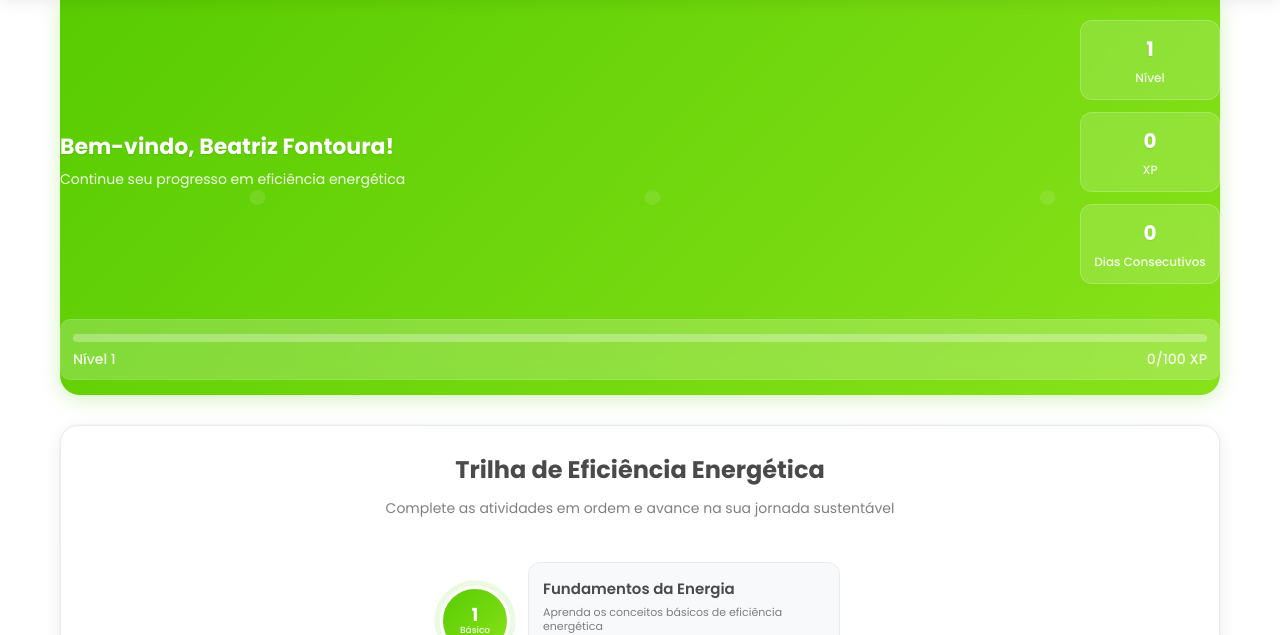
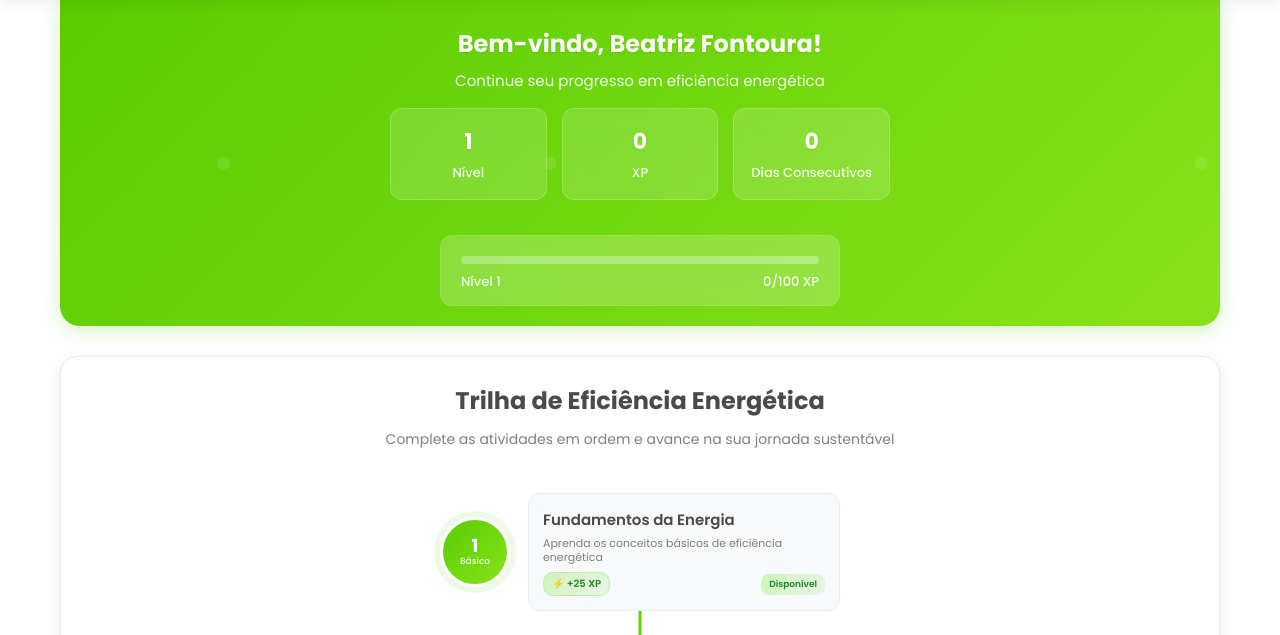
Before and after one commit to imcamilaalmeida/ecotrace, a Flask app: page /painel_funcionario in a window 1280 px wide. Shown: the part 66-701 px from the top of the page. Run offline with Flask 3, Linux system fonts and the light colour scheme; a user stored in the database is signed in; data comes from the database, SQL or seed files in the repository; data that the repository does not hold is empty.

Commit message:
Centralizar hero section nas páginas do funcionário e gerente

```diff
--- a/static/css/painel_funcionario.css
+++ b/static/css/painel_funcionario.css
@@ -97,16 +97,17 @@ body {
   box-shadow: 0 1px 3px rgba(0, 0, 0, 0.2);
 }
 
-/* Hero Section Compacta */
+/* Hero Section Compacta e Centralizada */
 .hero-section {
   background: linear-gradient(135deg, var(--primary-green), var(--secondary-green));
   color: white;
-  padding: 20px 0 15px 0;
+  padding: 25px 0 20px 0;
   border-radius: 0 0 20px 20px;
   margin-bottom: 25px;
   box-shadow: 0 4px 20px rgba(88, 204, 2, 0.25);
   position: relative;
   overflow: hidden;
+  text-align: center;
 }
 
 .hero-section::before {
@@ -122,35 +123,43 @@ body {
 
 .user-welcome {
   display: flex;
+  flex-direction: column;
   align-items: center;
-  justify-content: space-between;
-  margin-bottom: 15px;
+  justify-content: center;
+  margin-bottom: 20px;
+  gap: 15px;
+}
+
+.welcome-text {
+  text-align: center;
 }
 
 .welcome-text h1 {
-  font-size: 22px;
-  margin-bottom: 4px;
+  font-size: 24px;
+  margin-bottom: 6px;
   font-weight: 700;
   text-shadow: 0 1px 2px rgba(0, 0, 0, 0.1);
 }
 
 .welcome-text p {
   opacity: 0.9;
-  font-size: 14px;
+  font-size: 15px;
   margin: 0;
 }
 
 .stats-container {
   display: grid;
   grid-template-columns: repeat(auto-fit, minmax(140px, 1fr));
-  gap: 12px;
+  gap: 15px;
   margin-bottom: 15px;
+  max-width: 500px;
+  width: 100%;
 }
 
 .stat-card {
   background-color: rgba(255, 255, 255, 0.15);
   border-radius: 12px;
-  padding: 12px 8px;
+  padding: 15px 10px;
   text-align: center;
   backdrop-filter: blur(10px);
   border: 1px solid rgba(255, 255, 255, 0.2);
@@ -163,26 +172,29 @@ body {
 }
 
 .stat-value {
-  font-size: 20px;
+  font-size: 22px;
   font-weight: 700;
-  margin-bottom: 3px;
+  margin-bottom: 4px;
   text-shadow: 0 1px 2px rgba(0, 0, 0, 0.1);
 }
 
 .stat-label {
-  font-size: 12px;
+  font-size: 13px;
   opacity: 0.9;
   font-weight: 500;
 }
 
-/* Progress Bar Compacta */
+/* Progress Bar Centralizada */
 .progress-container {
-  margin-top: 12px;
+  margin-top: 15px;
   background: rgba(255, 255, 255, 0.2);
-  padding: 8px 12px;
-  border-radius: 10px;
+  padding: 12px 20px;
+  border-radius: 12px;
   backdrop-filter: blur(10px);
   border: 1px solid rgba(255, 255, 255, 0.1);
+  max-width: 400px;
+  margin-left: auto;
+  margin-right: auto;
 }
 
 .progress-bar {
@@ -190,7 +202,7 @@ body {
   background-color: rgba(255, 255, 255, 0.3);
   border-radius: 4px;
   overflow: hidden;
-  margin: 6px 0;
+  margin: 8px 0;
 }
 
 .progress-fill {
@@ -204,23 +216,23 @@ body {
 .progress-container > div:last-child {
   display: flex;
   justify-content: space-between;
-  font-size: 12px;
+  font-size: 13px;
   opacity: 0.9;
   font-weight: 500;
 }
 
-/* Streak Counter */
+/* Streak Counter Centralizado */
 .streak-counter {
   display: flex;
   align-items: center;
   justify-content: center;
   gap: 6px;
-  margin-top: 6px;
+  margin-top: 8px;
 }
 
 .streak-flame {
   color: var(--orange);
-  font-size: 16px;
+  font-size: 18px;
   animation: pulse 2s infinite;
 }
 
--- a/templates/painel_funcionario.html
+++ b/templates/painel_funcionario.html
@@ -30,6 +30,7 @@
 
   <main class="container">
     <!-- Hero Section -->
+    <!-- Hero Section -->
     <section class="hero-section">
       <div class="user-welcome">
         <div class="welcome-text">
@@ -58,11 +59,11 @@
       </div>
 
       <!-- Barra de Progresso -->
-      <div class="progress-container" style="margin-top: 20px;">
+      <div class="progress-container">
         <div class="progress-bar">
           <div class="progress-fill"></div>
         </div>
-        <div style="display: flex; justify-content: space-between; font-size: 14px; margin-top: 5px;">
+        <div>
           <span>Nível {{ progresso.nivel if progresso else 1 }}</span>
           <span>{{ (progresso.xp % 100) if progresso else 0 }}/100 XP</span>
         </div>
```
